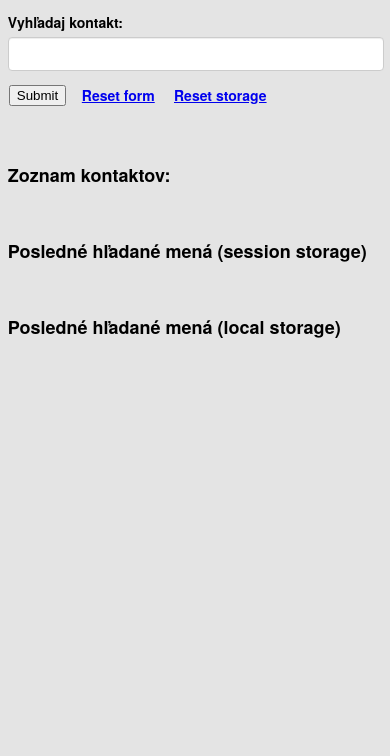
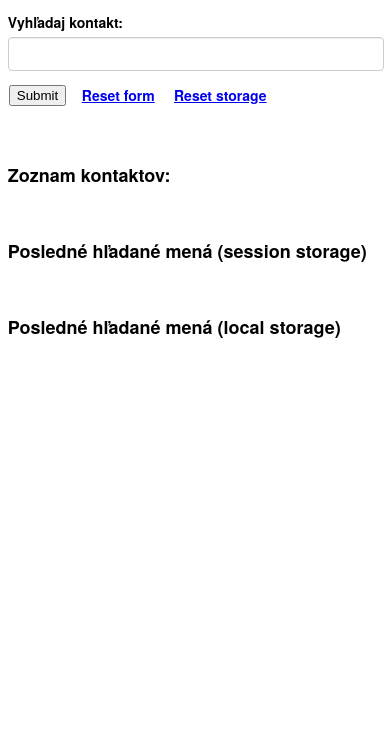
Before and after one commit to janBrnak/BcExample3WebStorage, a plain HTML site: page index.html in a window 390 px wide. Shown: the part 88-844 px from the top of the page. Drawn offline with Linux system fonts and the light colour scheme; some packages are replaced by stand-ins of ours.

Commit message:
Change background color

```diff
--- a/css/index.css
+++ b/css/index.css
@@ -1,5 +1,5 @@
 body {
-    background-color:#e4e4e4;
+    background-color:#ffffff;
     font-family:'HelveticaNeue-Light', 'HelveticaNeue', Helvetica, Arial, sans-serif;
     font-size:14px;
     height:100%;
```
